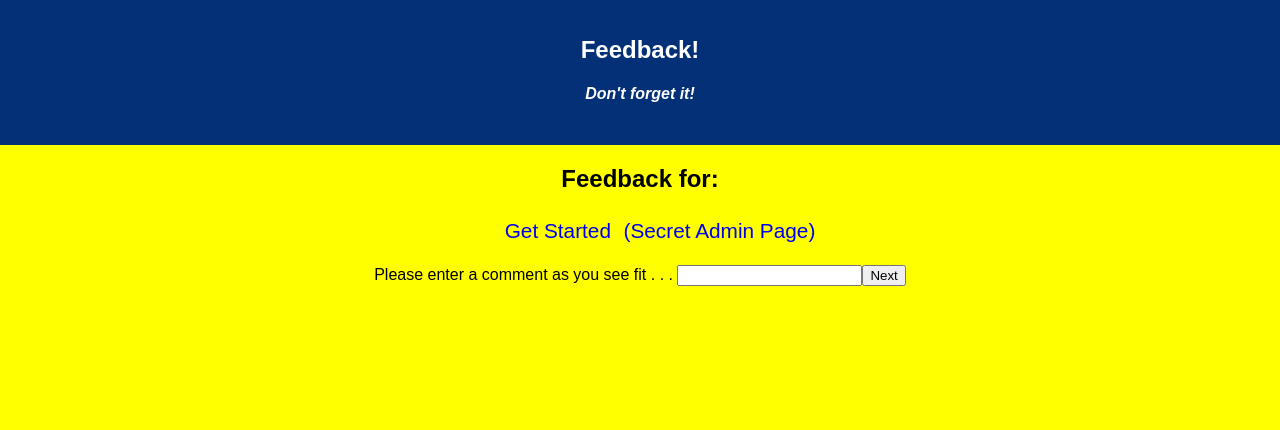
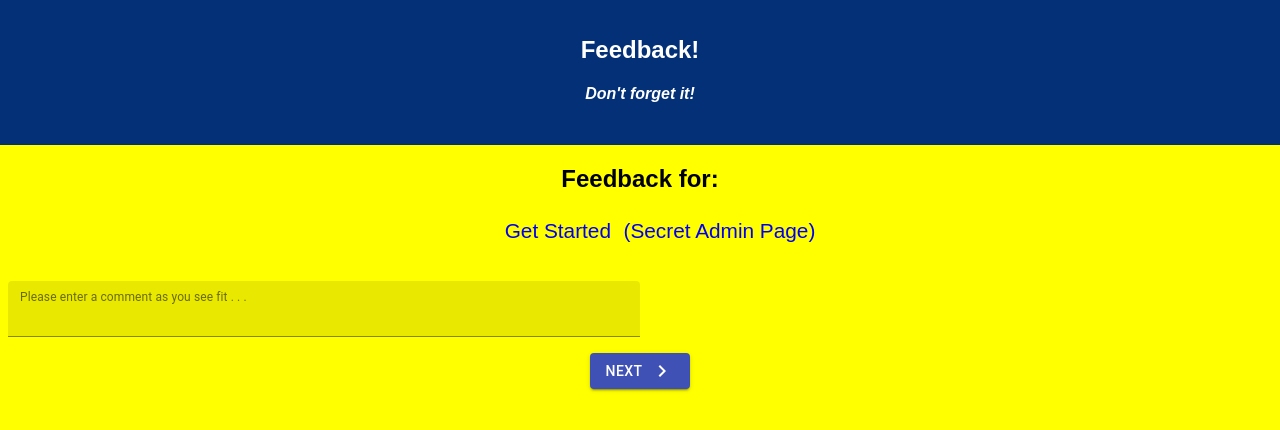
Before and after one commit to jbird55044/weekend-redux-feedback-loop, a React (Create React App) app: page /#/CommentForm in a window 1280 px wide. Shown: the top 430 px of the page. Built offline with nearby package versions, Linux system fonts and the light colour scheme; no server answers.

Commit message:
Material UI added to 4 User Input Forms

```diff
--- a/src/components/AdminPage/AdminPage.jsx
+++ b/src/components/AdminPage/AdminPage.jsx
@@ -7,6 +7,26 @@ import AdminPageItem from '../AdminPageItem/AdminPageItem'
 
 
 class AdminPage extends Component {
+
+    componentDidMount() {
+        this.getFeedback();
+    }
+
+    // duplicate getFeedback from App.  I believe if I knew about REDUX HOOKS, I would
+    // be able to remediate that.  Until then, I added a second get to solve for
+    // DOM refresh.
+    getFeedback = () => {
+        // tell axios to make a get call, then dispatch the array results
+        // used for future expansion of application
+        axios.get ('/feedback').then( (response) => {
+          console.log (`GETting feedback response`, response.data);
+          this.props.dispatch ({type: 'GET_FEEDBACK' , payload: response.data })
+          this.getDate();
+          console.log (`Feedback from reduxState`, this.props.reduxState.getFeedback);
+        }).catch ( (err ) => {
+          console.log (`Error in Get`, err);
+        })
+    }
 
 
   render() {
--- a/src/components/AdminPageItem/AdminPageItem.jsx
+++ b/src/components/AdminPageItem/AdminPageItem.jsx
@@ -62,4 +62,3 @@ const putReduxStateOnProps = (reduxState) => ({
 })
 
 export default connect(putReduxStateOnProps)(AdminPageItem);
-// export default App;
--- a/src/components/CommentForm/CommentForm.jsx
+++ b/src/components/CommentForm/CommentForm.jsx
@@ -1,9 +1,38 @@
 import React, { Component } from 'react';
-import axios from 'axios';
 import './CommentForm.css';
 import { connect } from 'react-redux'
 import { HashRouter as Router, Route, Link } from 'react-router-dom';
+import PropTypes from 'prop-types';
+import { withStyles } from '@material-ui/core/styles';
+import TextField from '@material-ui/core/TextField';
+import Button from '@material-ui/core/Button';
+import NavigateNextIcon from '@material-ui/icons/NavigateNext';
 
+const styles = theme => ({
+    container: {
+      display: 'flex',
+      flexWrap: 'wrap',
+    },
+    textField: {
+      marginLeft: theme.spacing.unit,
+      marginRight: "50%",
+    },
+    dense: {
+      marginTop: 16,
+    },
+    button: {
+       margin: theme.spacing.unit,
+    },
+    leftIcon: {
+    marginRight: theme.spacing.unit,
+    },
+    rightIcon: {
+    marginLeft: theme.spacing.unit,
+    },
+    iconSmall: {
+    fontSize: 20,
+    },
+  });
 
 class CommentForm extends Component {
 
@@ -32,16 +61,29 @@ class CommentForm extends Component {
   }
 
   render() {
-
+    const { classes } = this.props;
 
     return (
       <div className="App">
 
-        <label>Please enter a comment as you see fit . . . </label>
-        <input type="text" value={this.state.currentForm.comments} onChange={this.handleChangeFor('comments')}/>
-
-
-        <button onClick={this.nextForm}>Next</button>
+        <form className={classes.container} noValidate autoComplete="off">
+            <TextField
+            id="filled-number"
+            label="Please enter a comment as you see fit . . ."
+            value={this.state.currentForm.comments}
+            onChange={this.handleChangeFor('comments')}
+            type="text"
+            InputProps={{inputProps: {max: 5, min: 1}}}
+            fullWidth
+            className={classes.textField}
+            InputLabelProps={{shrink: true,}}
+            margin="normal"
+            variant="filled"
+            />
+        </form>
+        <Button variant="contained" color="primary" className={classes.button} onClick={this.nextForm}>
+            Next<NavigateNextIcon className={classes.rightIcon}></NavigateNextIcon>
+        </Button>
 
       </div>
 
@@ -49,9 +91,12 @@ class CommentForm extends Component {
   }
 }
 
+CommentForm.propTypes = {
+    classes: PropTypes.object.isRequired,
+  };
+
 const putReduxStateOnProps = (reduxState) => ({
   reduxState
 })
 
-export default connect(putReduxStateOnProps)(CommentForm);
-// export default App;
+export default connect(putReduxStateOnProps) (withStyles(styles) (CommentForm)) ;
--- a/src/components/FeelingForm/FeelingForm.jsx
+++ b/src/components/FeelingForm/FeelingForm.jsx
@@ -90,9 +90,7 @@ class FeelingForm extends Component {
         </form>
         <Button variant="contained" color="primary" className={classes.button} onClick={this.nextForm}>
             Next<NavigateNextIcon className={classes.rightIcon}></NavigateNextIcon>
-      </Button>
-
-        {/* <button onClick={this.nextForm}>Next</button> */}
+        </Button>
 
       </div>
 
@@ -109,4 +107,3 @@ const putReduxStateOnProps = (reduxState) => ({
 })
 
 export default connect(putReduxStateOnProps) (withStyles(styles) (FeelingForm)) ;
-// export default App;
--- a/src/components/SupportedForm/SupportedForm.jsx
+++ b/src/components/SupportedForm/SupportedForm.jsx
@@ -1,9 +1,38 @@
 import React, { Component } from 'react';
-import axios from 'axios';
 import './SupportedForm.css';
 import { connect } from 'react-redux'
 import { HashRouter as Router, Route, Link } from 'react-router-dom';
+import PropTypes from 'prop-types';
+import { withStyles } from '@material-ui/core/styles';
+import TextField from '@material-ui/core/TextField';
+import Button from '@material-ui/core/Button';
+import NavigateNextIcon from '@material-ui/icons/NavigateNext';
 
+const styles = theme => ({
+    container: {
+      display: 'flex',
+      flexWrap: 'wrap',
+    },
+    textField: {
+      marginLeft: theme.spacing.unit,
+      marginRight: "50%",
+    },
+    dense: {
+      marginTop: 16,
+    },
+    button: {
+       margin: theme.spacing.unit,
+    },
+    leftIcon: {
+    marginRight: theme.spacing.unit,
+    },
+    rightIcon: {
+    marginLeft: theme.spacing.unit,
+    },
+    iconSmall: {
+    fontSize: 20,
+    },
+  });
 
 class SupportedForm extends Component {
 
@@ -36,26 +65,41 @@ class SupportedForm extends Component {
   }
 
   render() {
-
+    const { classes } = this.props;
 
     return (
       <div className="App">
 
-        <label>How are you Supported Today?</label>
-        <input type="number" min="1" max="5" value={this.state.currentForm.supported} onChange={this.handleChangeFor('supported')}/>
-
-
-        <button onClick={this.nextForm}>Next</button>
-
+        <form className={classes.container} noValidate autoComplete="off">
+            <TextField
+            id="filled-number"
+            label="How are you Supported Today?"
+            value={this.state.currentForm.supported}
+            onChange={this.handleChangeFor('supported')}
+            type="number"
+            InputProps={{inputProps: {max: 5, min: 1}}}
+            fullWidth
+            className={classes.textField}
+            InputLabelProps={{shrink: true,}}
+            margin="normal"
+            variant="filled"
+            />
+        </form>
+        <Button variant="contained" color="primary" className={classes.button} onClick={this.nextForm}>
+            Next<NavigateNextIcon className={classes.rightIcon}></NavigateNextIcon>
+        </Button>
       </div>
-
     );
   }
 }
+
+SupportedForm.propTypes = {
+    classes: PropTypes.object.isRequired,
+  };
+
 
 const putReduxStateOnProps = (reduxState) => ({
   reduxState
 })
 
-export default connect(putReduxStateOnProps)(SupportedForm);
-// export default App;
+export default connect(putReduxStateOnProps) (withStyles(styles) (SupportedForm)) ;
--- a/src/components/UnderstandingForm/UnderstandingForm.jsx
+++ b/src/components/UnderstandingForm/UnderstandingForm.jsx
@@ -1,11 +1,42 @@
 import React, { Component } from 'react';
-import axios from 'axios';
 import './UnderstandingForm.css';
 import { connect } from 'react-redux'
 import { HashRouter as Router, Route, Link } from 'react-router-dom';
+import PropTypes from 'prop-types';
+import { withStyles } from '@material-ui/core/styles';
+import TextField from '@material-ui/core/TextField';
+import Button from '@material-ui/core/Button';
+import NavigateNextIcon from '@material-ui/icons/NavigateNext';
+
+const styles = theme => ({
+    container: {
+      display: 'flex',
+      flexWrap: 'wrap',
+    },
+    textField: {
+      marginLeft: theme.spacing.unit,
+      marginRight: "50%",
+    },
+    dense: {
+      marginTop: 16,
+    },
+    button: {
+       margin: theme.spacing.unit,
+    },
+    leftIcon: {
+    marginRight: theme.spacing.unit,
+    },
+    rightIcon: {
+    marginLeft: theme.spacing.unit,
+    },
+    iconSmall: {
+    fontSize: 20,
+    },
+  });
 
 
 class UnderstandingForm extends Component {
+
 
   state = {
     currentForm: {
@@ -36,26 +67,41 @@ class UnderstandingForm extends Component {
   }
 
   render() {
-
+    const { classes } = this.props;
 
     return (
       <div className="App">
 
-        <label>How are you Understanding Today?</label>
-        <input type="number" min="1" max="5" value={this.state.currentForm.understanding} onChange={this.handleChangeFor('understanding')}/>
-
-
-        <button onClick={this.nextForm}>Next</button>
-
+        <form className={classes.container} noValidate autoComplete="off">
+            <TextField
+            id="filled-number"
+            label="How are you Understanding Today?"
+            value={this.state.currentForm.understanding}
+            onChange={this.handleChangeFor('understanding')}
+            type="number"
+            InputProps={{inputProps: {max: 5, min: 1}}}
+            fullWidth
+            className={classes.textField}
+            InputLabelProps={{shrink: true,}}
+            margin="normal"
+            variant="filled"
+            />
+        </form>
+        <Button variant="contained" color="primary" className={classes.button} onClick={this.nextForm}>
+            Next<NavigateNextIcon className={classes.rightIcon}></NavigateNextIcon>
+        </Button>
       </div>
 
     );
   }
 }
 
+UnderstandingForm.propTypes = {
+    classes: PropTypes.object.isRequired,
+  };
+
 const putReduxStateOnProps = (reduxState) => ({
   reduxState
 })
 
-export default connect(putReduxStateOnProps)(UnderstandingForm);
-// export default App;
+export default connect(putReduxStateOnProps) (withStyles(styles) (UnderstandingForm)) ;
```
